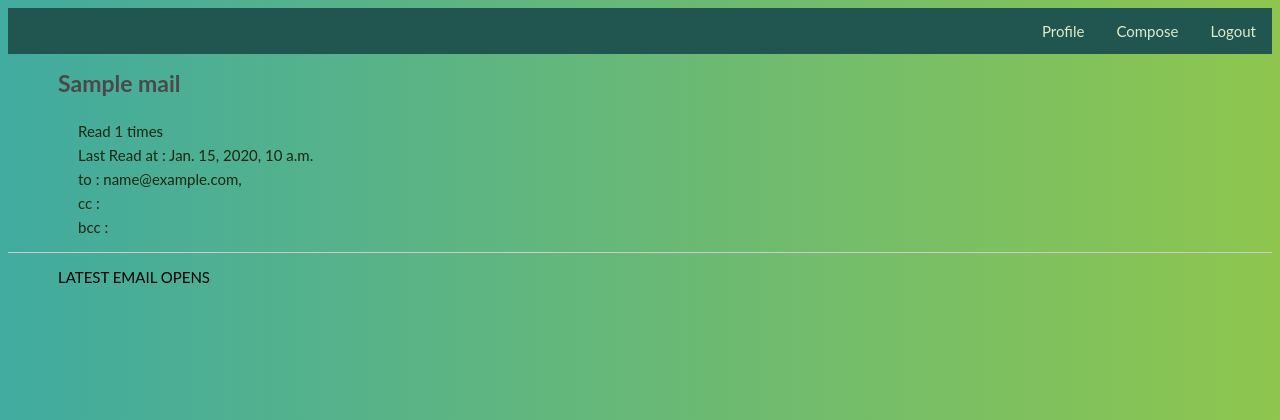
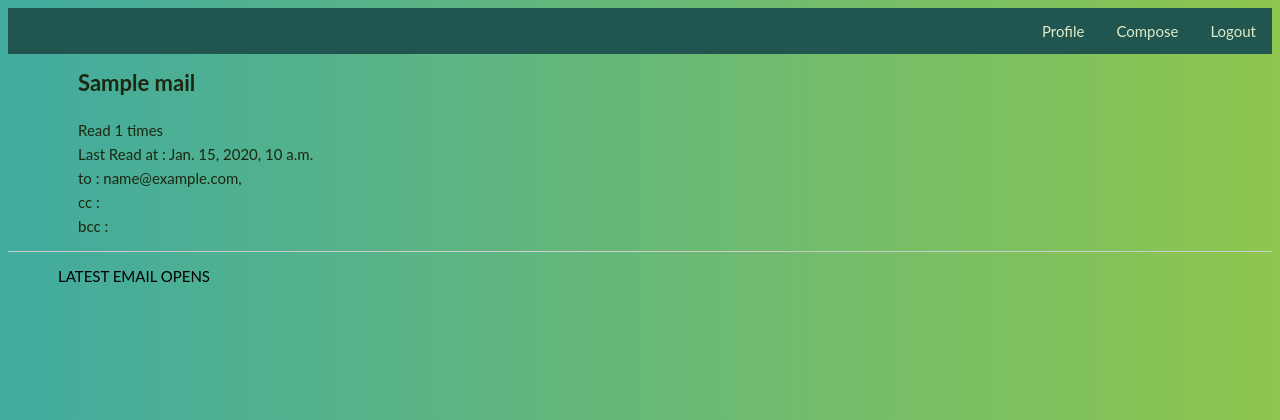
Before and after one commit to triplea24/mailassistant, a Django app: a page that uses panel/templates/show.html in a window 1280 px wide. Shown: the top 420 px of the page. Run offline with Django 3.2, Linux system fonts and the light colour scheme; a user stored in the database is signed in; tables that the repository leaves empty hold one stand-in row (values such as "Sample post"); data that the repository does not hold is empty.

Commit message:
dash oof

```diff
--- a/static/panel/mycss.css
+++ b/static/panel/mycss.css
@@ -98,8 +98,14 @@ p.last{
 }
 
 .mailbox2 p{
-		color: #1c270f;
-		margin-left: 20px;
+	color: #1c270f;
+	margin-left: 20px;
+}
+
+.mailbox2 h1{
+	font-size: 22px;
+	color: #1c270f;
+	margin-left: 20px;
 }
 
 .insidemail{
```
